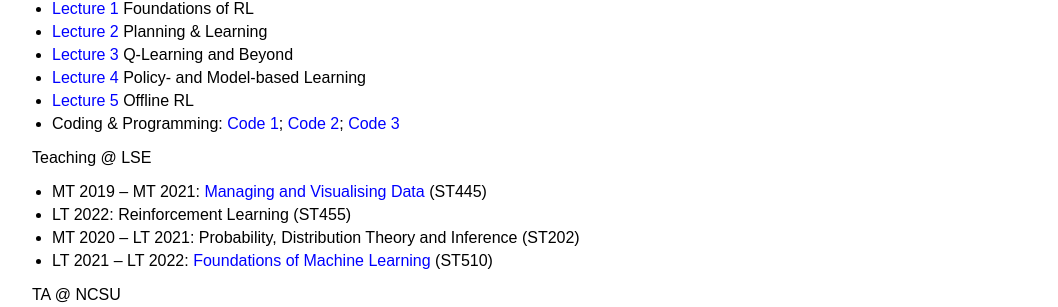
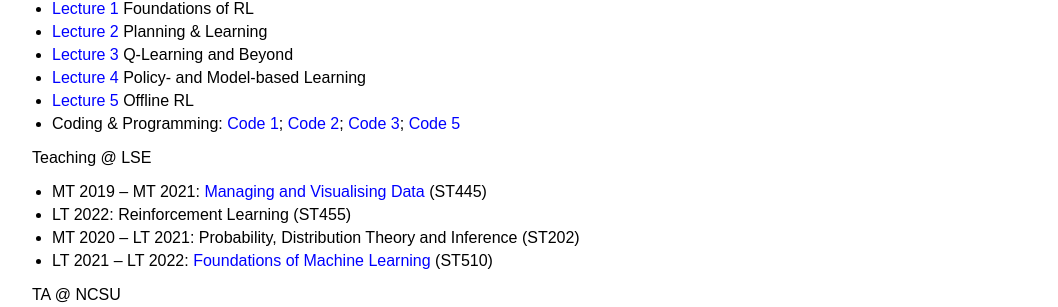
Before and after one commit to callmespring/callmespring.github.io, a Jekyll site: the page built from teaching.md, in a window 1280 px wide. Shown: the part 186-493 px from the top of the page, without its empty margins (108-1166 px from the left). Built offline with Jekyll 4.4.1, drawn with Linux system fonts in a browser that asks for light colours.

Commit message:
Update teaching.md

```diff
--- a/teaching.md
+++ b/teaching.md
@@ -10,7 +10,7 @@
 * [Lecture 3](./slides/lecture5.pdf) Q-Learning and Beyond
 * [Lecture 4](./slides/lecture8.pdf) Policy- and Model-based Learning
 * [Lecture 5](./slides/lecture10.pdf) Offline RL
-* Coding & Programming: [Code 1](./code/seminar1.zip); [Code 2](./code/seminar2.zip); [Code 3](./code/seminar3.zip)
+* Coding & Programming: [Code 1](./code/seminar1.zip); [Code 2](./code/seminar2.zip); [Code 3](./code/seminar3.zip); [Code 5](./code/seminar5.zip)
 
 Teaching @ LSE
 
```
